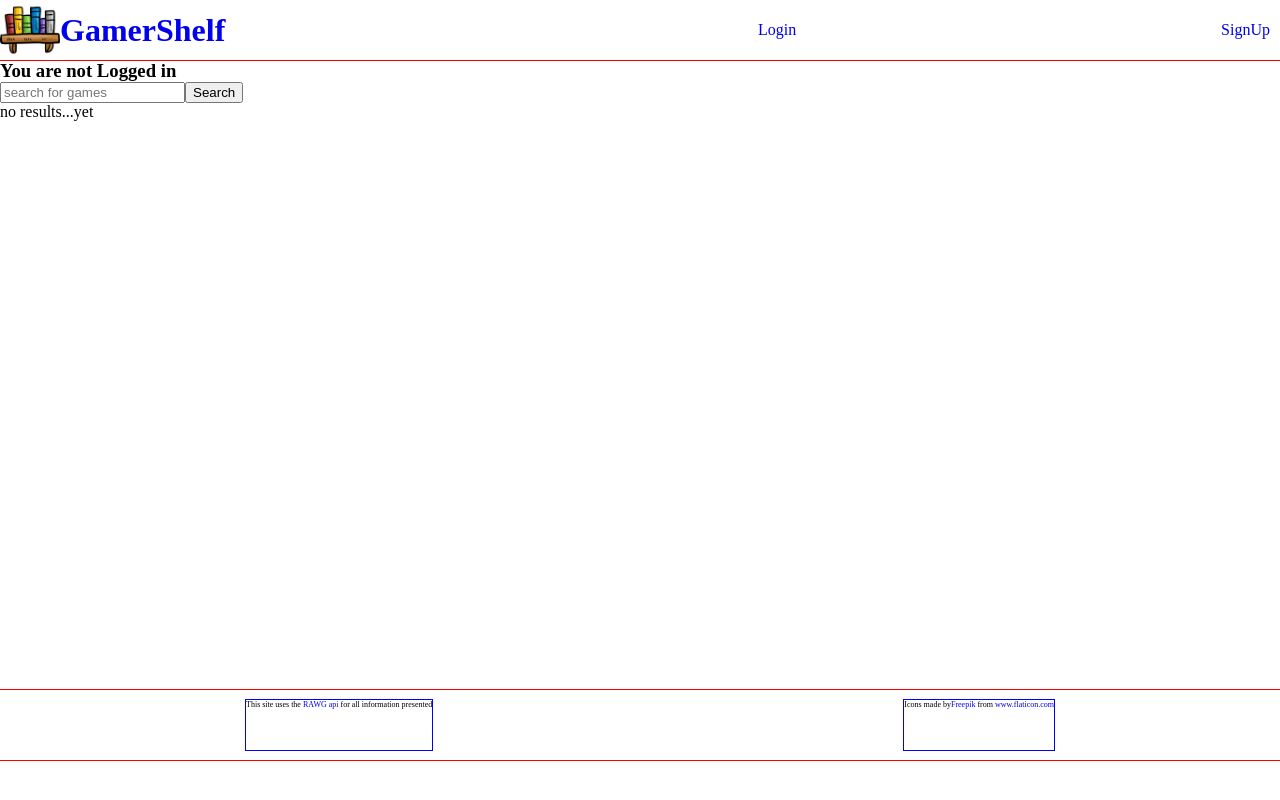
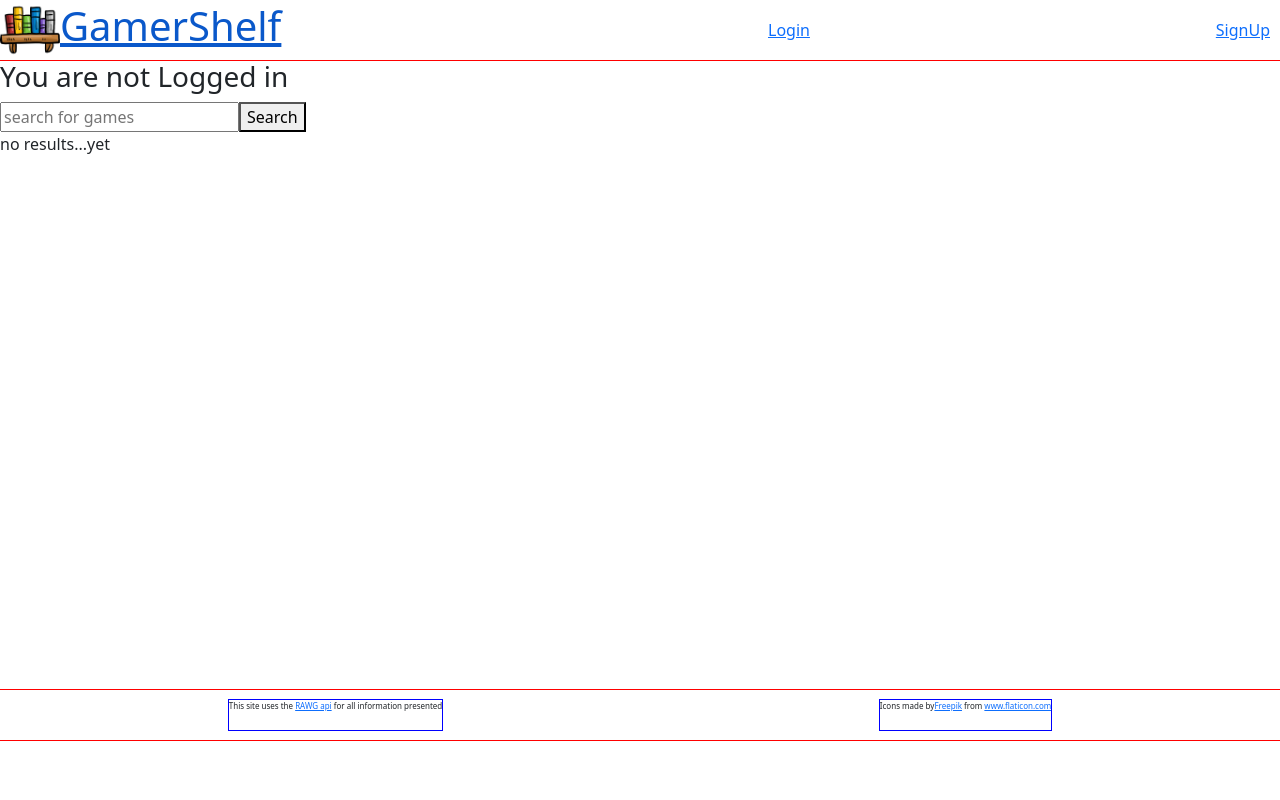
Before and after one commit to tcrear/group-project-3, a React (Create React App) app in the folder client/: page / in a window 1280 px wide. Built offline with nearby package versions, Linux system fonts and the light colour scheme.

Commit message:
CSS styling

```diff
--- a/client/src/components/MyGamesCard.js
+++ b/client/src/components/MyGamesCard.js
@@ -1,5 +1,6 @@
 import React, {useState} from 'react';
 import Card from 'react-bootstrap/Card'
+import 'bootstrap/dist/css/bootstrap.min.css';
 
 function GameCards(props) {
   return (
--- a/client/src/components/WishListCard.js
+++ b/client/src/components/WishListCard.js
@@ -1,8 +1,17 @@
 import React, {useState, useEffect} from 'react';
 import Card from 'react-bootstrap/Card';
 import noImage from './images/no_image.jpg'
+import 'bootstrap/dist/css/bootstrap.min.css';
 
 function WishListCard(props) {
+
+  const style = {
+    body:{
+      color: "blue"
+    }
+  }
+  // individual card look
+
   return (
     <Card>
       <Card.Img variant="top" src={props.wish.background_image || noImage} height='100px' />
@@ -16,5 +25,4 @@ function WishListCard(props) {
     </Card>
   );
 }
-
 export default WishListCard;
--- a/client/src/pages/WishList.js
+++ b/client/src/pages/WishList.js
@@ -47,6 +47,12 @@ function WishList() {
     console.log("id")
   };
 
+  const style = {
+    form:{
+      outline: "black 1px solid"
+    }
+  }
+// how card aligns with page
   return (
     <div>
       <h1>Video game wishlist</h1>
```
